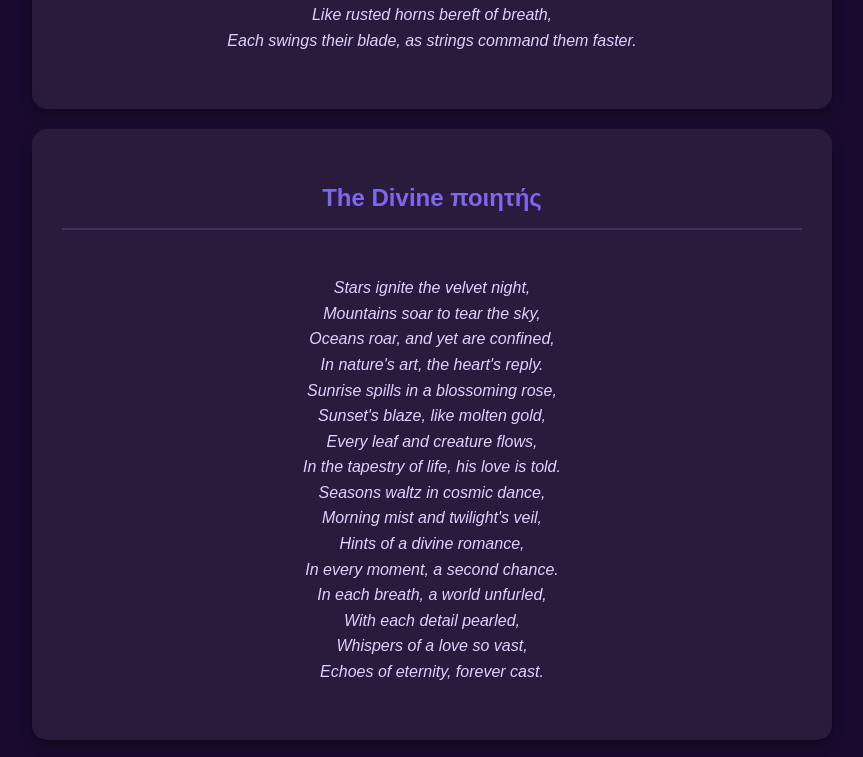
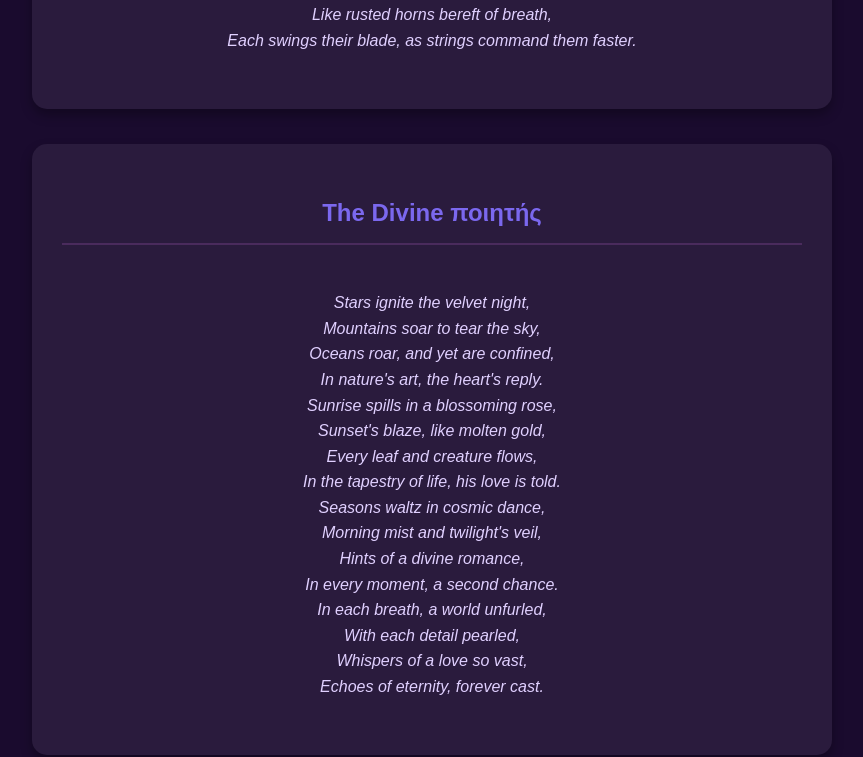
Before and after one commit to Mandrew0822/my-poetry, a plain HTML site: page index.html in a window 1280 px wide. Shown: the part 1022-1779 px from the top of the page, without its empty margins (208-1071 px from the left). Drawn offline with Linux system fonts and the light colour scheme.

Commit message:
Update index.html

```diff
--- a/index.html
+++ b/index.html
@@ -27,7 +27,7 @@
             box-shadow: 0 6px 12px rgba(0,0,0,0.3);
             transition: transform 0.3s ease;
             cursor: pointer;
-            margin-bottom: 20px
+            margin-bottom: 35px
         }
         .poem-card:hover {
             transform: scale(1.02);
```
